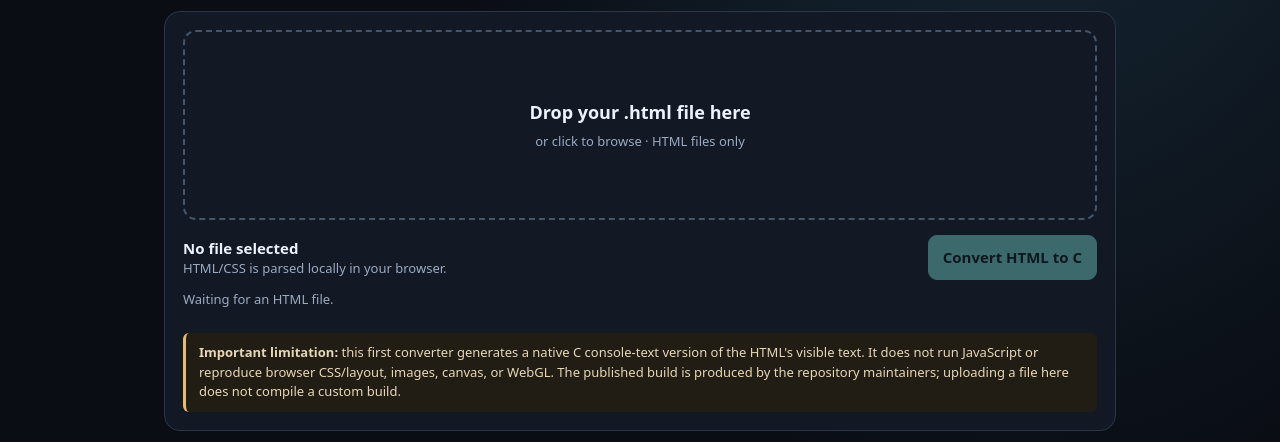
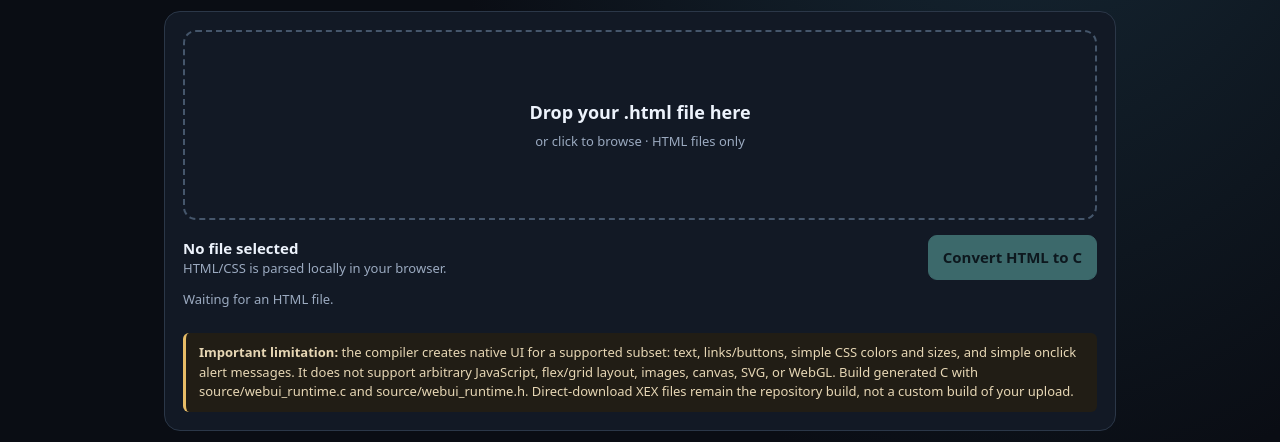
Before and after one commit to Coolboy8297/c-to-xex, a plain HTML site: page index.html in a window 1280 px wide. Shown: the part 352-794 px from the top of the page. Drawn offline with Linux system fonts and the light colour scheme.

Commit message:
Clarify supported native UI compiler subset

```diff
--- a/index.html
+++ b/index.html
@@ -8,7 +8,7 @@
 <section class="panel"><div id="drop" class="drop" tabindex="0" role="button" aria-label="Choose or drop an HTML file"><div><strong id="dropTitle">Drop your .html file here</strong><div class="muted" id="dropSub">or click to browse · HTML files only</div><input id="file" type="file" accept=".html,.htm,text/html" hidden></div></div>
 <div class="row" style="margin-top:15px"><div><b id="fileName">No file selected</b><div class="muted" id="fileInfo">HTML/CSS is parsed locally in your browser.</div></div><button id="convert" class="primary" disabled>Convert HTML to C</button></div>
 <div id="status" class="status" aria-live="polite">Waiting for an HTML file.</div>
-<div class="warning"><b>Important limitation:</b> this first converter generates a native C console-text version of the HTML's visible text. It does not run JavaScript or reproduce browser CSS/layout, images, canvas, or WebGL. The published build is produced by the repository maintainers; uploading a file here does not compile a custom build.</div></section>
+<div class="warning"><b>Important limitation:</b> the compiler creates native UI for a supported subset: text, links/buttons, simple CSS colors and sizes, and simple onclick alert messages. It does not support arbitrary JavaScript, flex/grid layout, images, canvas, SVG, or WebGL. Build generated C with source/webui_runtime.c and source/webui_runtime.h. Direct-download XEX files remain the repository build, not a custom build of your upload.</div></section>
 <section class="panel"><div class="row"><div><b>Latest Xbox 360 build</b><div class="muted">Direct downloads · no Actions page needed</div></div><a class="btn primary" href="https://github.com/Coolboy8297/c-to-xex/releases/download/latest-build/xbox360-homebrew.xex">Download XEX</a></div><div class="actions"><a class="btn" href="https://github.com/Coolboy8297/c-to-xex/releases/download/latest-build/xbox360-homebrew.elf">Download ELF</a><a class="btn" href="https://github.com/Coolboy8297/c-to-xex/releases/download/latest-build/xbox360-homebrew.elf32">Download ELF32</a><a class="btn" href="https://github.com/Coolboy8297/c-to-xex/releases/download/latest-build/SHA256SUMS.txt">Checksums</a></div><div class="status">Downloads become available after the next successful build publishes the release.</div></section>
 <section class="panel"><div class="row"><div><b>Generated C source</b><div class="muted">Native UI application source</div></div><button id="download" disabled>Download .c</button></div><pre id="output">/* Your converted C source will appear here. */</pre></section>
 <h2>How it works</h2><div class="steps"><div class="step"><span>01 / CONVERT</span><b>Upload HTML</b><div class="muted">Compile supported HTML elements and CSS into native UI components.</div></div><div class="step"><span>02 / DOWNLOAD SOURCE</span><b>Get the C file</b><div class="muted">Use the Download .c button above to save your converted source.</div></div><div class="step"><span>03 / GET A BUILD</span><b>Download directly</b><div class="muted">Use the direct XEX, ELF, or ELF32 links above for the latest published build. The website does not compile each visitor's custom file.</div></div></div>
```
